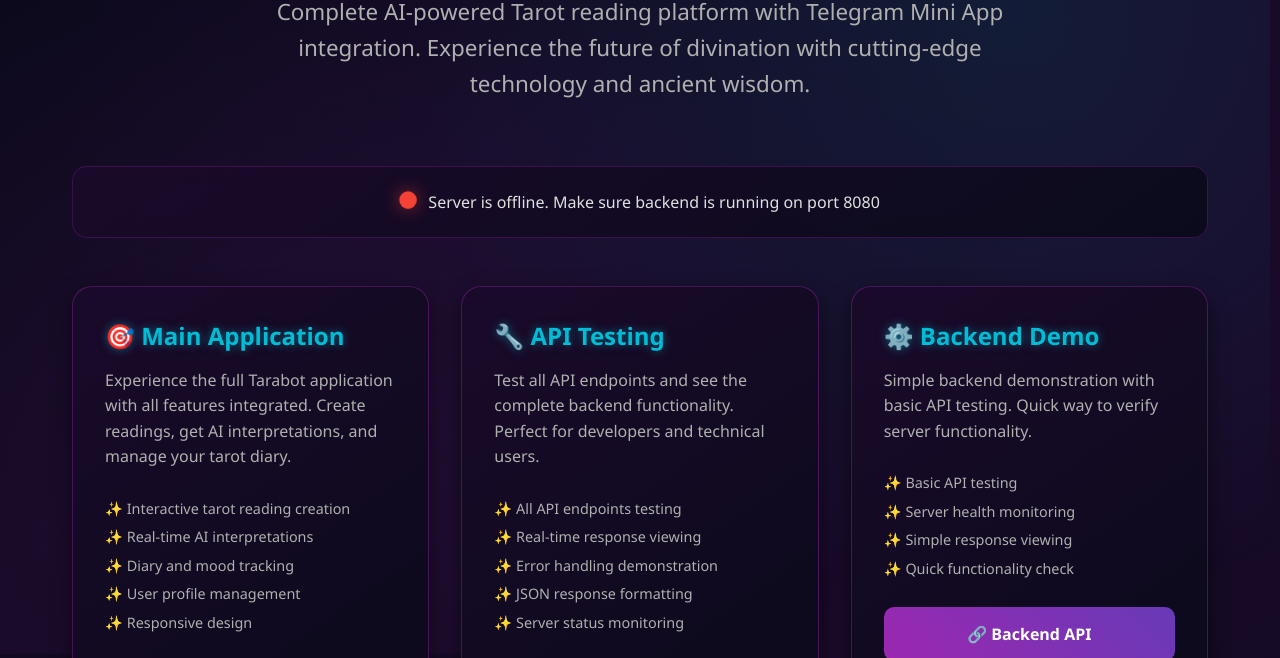
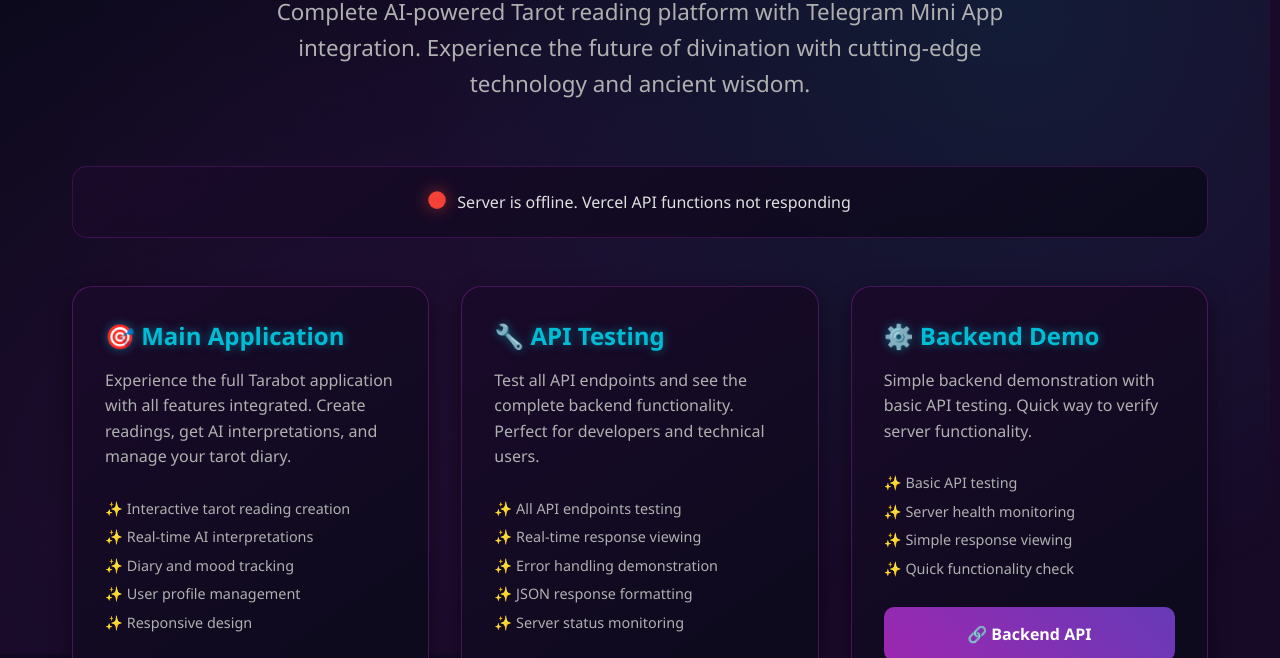
Before and after one commit to preff23/taro2, a website: page index.html in a window 1280 px wide. Shown: the part 141-799 px from the top of the page. Drawn offline with Linux system fonts and the light colour scheme; no server answers.

Commit message:
Fix index.html to use Vercel API endpoints

```diff
--- a/index.html
+++ b/index.html
@@ -392,23 +392,23 @@
     </div>
 
     <script>
-        const API_BASE = 'http://localhost:8080';
+        const API_BASE = window.location.origin;
 
         async function checkServerStatus() {
             const statusDiv = document.getElementById('server-status');
 
             try {
-                const response = await fetch(`${API_BASE}/health`);
+                const response = await fetch(`${API_BASE}/api/health`);
                 const data = await response.json();
 
                 statusDiv.innerHTML = `
                     <span class="status-indicator status-online"></span>
-                    <span>Server is online and healthy! Uptime: ${Math.round(data.uptime)}s</span>
+                    <span>Server is online and healthy! Status: ${data.data.status}</span>
                 `;
             } catch (error) {
                 statusDiv.innerHTML = `
                     <span class="status-indicator status-offline"></span>
-                    <span>Server is offline. Make sure backend is running on port 8080</span>
+                    <span>Server is offline. Vercel API functions not responding</span>
                 `;
             }
         }
```
